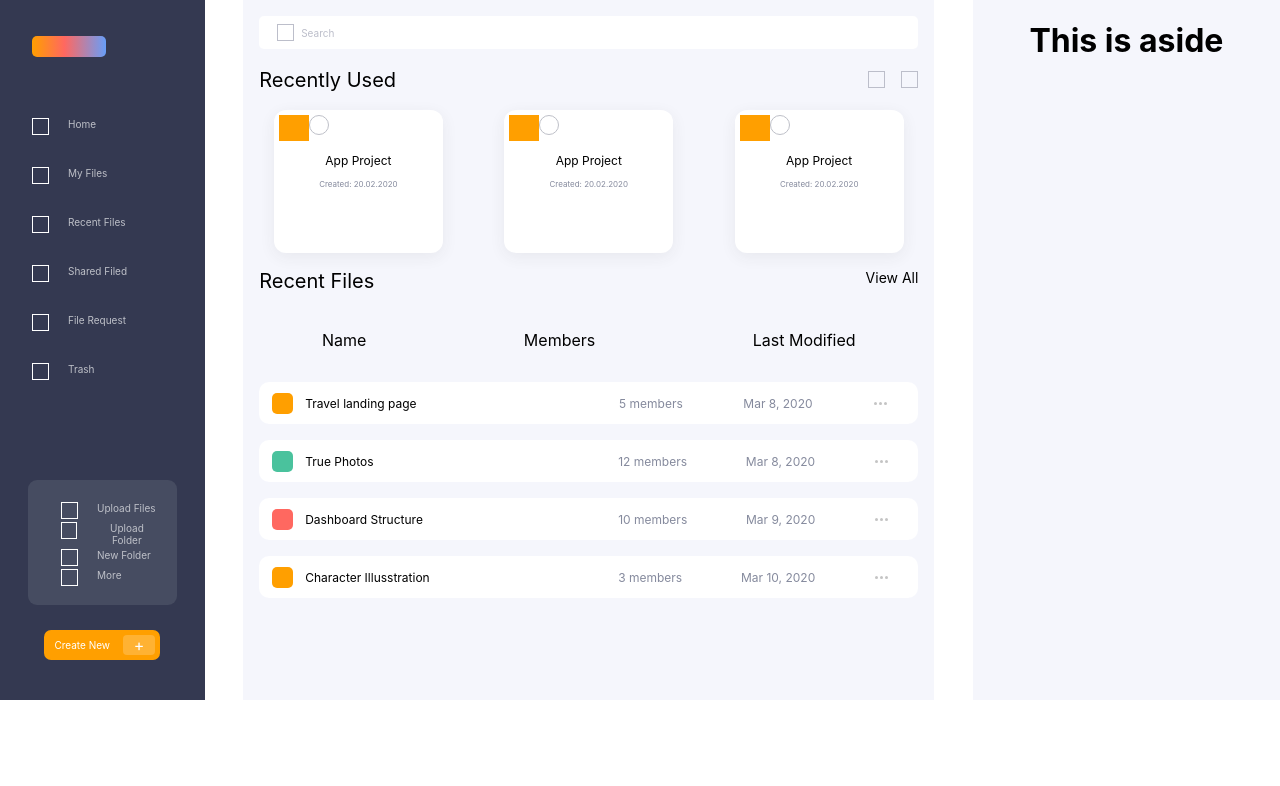
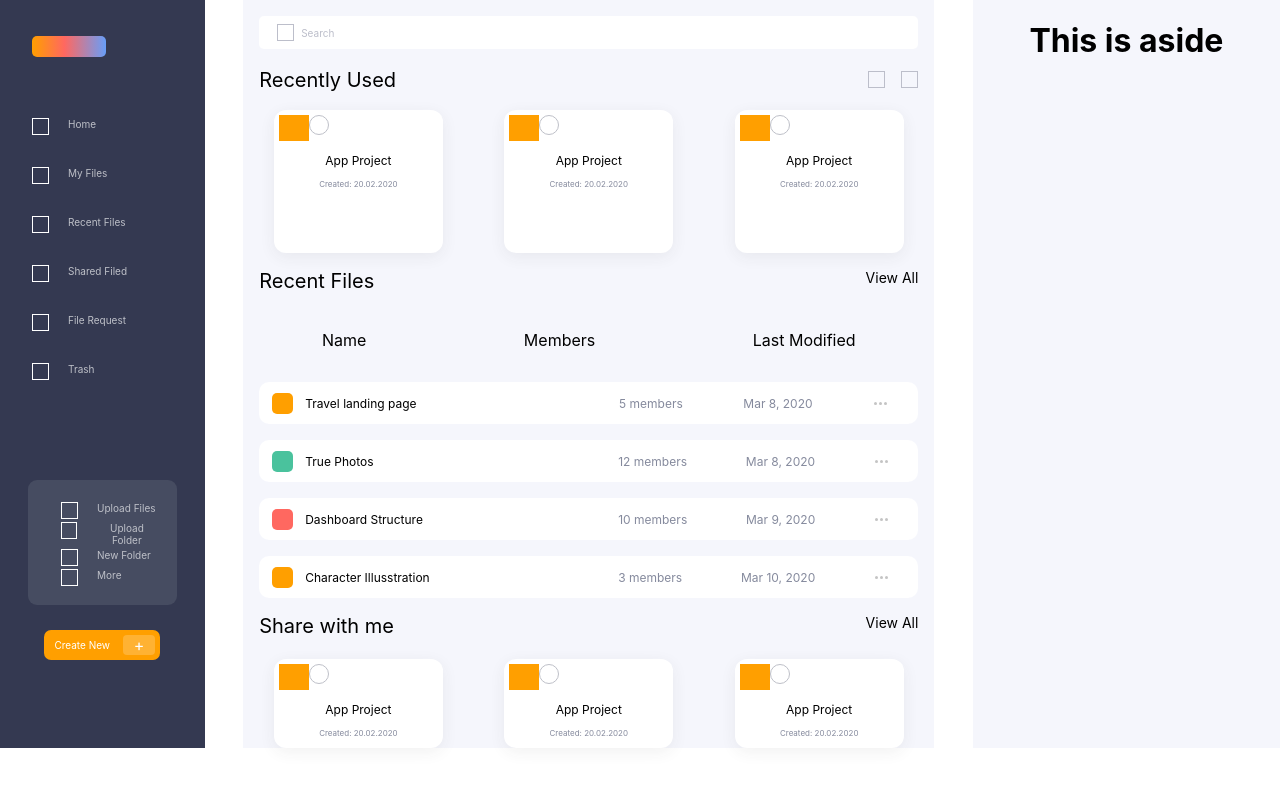
Before and after one commit to Freddy-Bedregal/styling-challenge, a React (Create React App) app: page / in a window 1280 px wide. Shown: the top 786 px of the page. Built offline with nearby package versions, Linux system fonts and the light colour scheme.

Commit message:
Small card finished

```diff
--- a/src/App.css
+++ b/src/App.css
@@ -8,6 +8,11 @@
 }
 
 .big-cards-container{
+  display: flex;
+  justify-content: space-around;
+}
+
+.small-cards-container{
   display: flex;
   justify-content: space-around;
 }
--- a/src/App.tsx
+++ b/src/App.tsx
@@ -10,6 +10,7 @@ import { LabelBottom } from './components/MediumPart/LabelBottom/LabelBottom';
 import { LabelTop } from './components/MediumPart/LabelTop/LabelTop';
 import { LargeCard } from './components/MediumPart/LargeCard/LargeCard';
 import { SearchBar } from './components/MediumPart/SearchBar/SearchBar';
+import { SmallCard } from './components/MediumPart/SmallCard/SmallCard';
 
 function App() {
 
@@ -57,6 +58,14 @@ function App() {
           <LargeCard name={option.name} members={option.members} modified={option.modified} color={option.color}></LargeCard>
         )}
 
+        <LabelBottom name='Share with me'></LabelBottom>
+
+        <div className='small-cards-container'>
+          <SmallCard></SmallCard>
+          <SmallCard></SmallCard>
+          <SmallCard></SmallCard>
+        </div>
+
       </div>
 
       <div className="aside">
--- /dev/null
+++ b/src/components/MediumPart/SmallCard/SmallCard.css
@@ -0,0 +1,36 @@
+.card-small-container{
+    width: 159px;
+    height: 79px;
+    padding: 5px;
+    background-color: white;
+    box-shadow: 0px 4px 16px rgba(58, 58, 58, 0.07);
+    border-radius: 12px;
+}
+
+.card-small-row-icons{
+    display: flex;
+}
+
+.card-small-orange-square{
+    width: 30px;
+    height: 26px;
+    background-color:  #FF9F00;
+}
+
+.card-small-circle{
+    width: 18px;
+    height: 18px;
+    background: #FFFFFF;
+    border: 1px solid #BEC0C8;
+    border-radius: 50%;
+}
+
+.card-small-title{
+    font-size: 12px;
+}
+
+.card-small-detail{
+    font-size: 8px;
+    line-height: 9px;
+    color: #858A9D;
+}
--- /dev/null
+++ b/src/components/MediumPart/SmallCard/SmallCard.tsx
@@ -0,0 +1,15 @@
+import './SmallCard.css'
+
+export function SmallCard(){
+    return (
+        <div className='card-small-container'>
+            <div className='card-small-row-icons'>
+                <div className='card-small-orange-square'></div>
+                <div className='card-small-circle'></div>
+            </div>
+
+            <p className='card-small-title'>App Project</p>
+            <p className='card-small-detail'>Created: 20.02.2020</p>
+        </div>
+    )
+}
```
